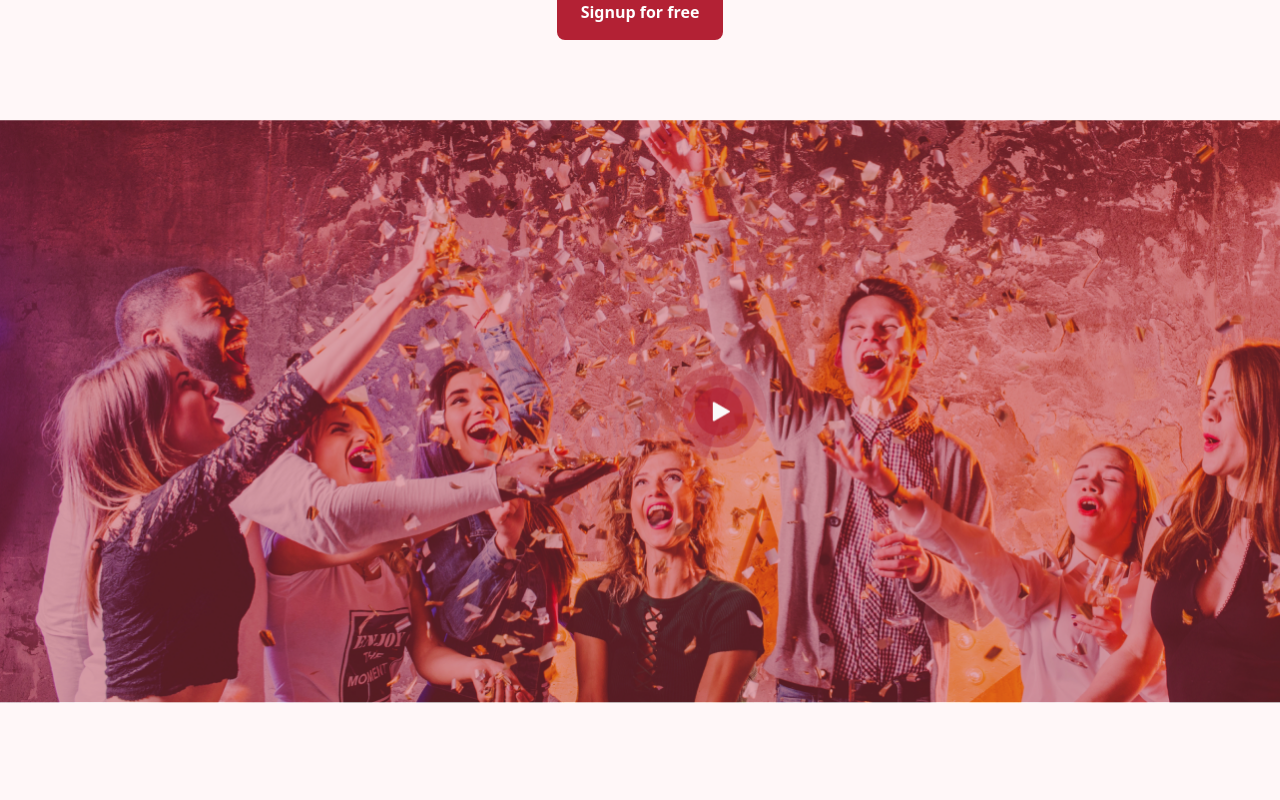
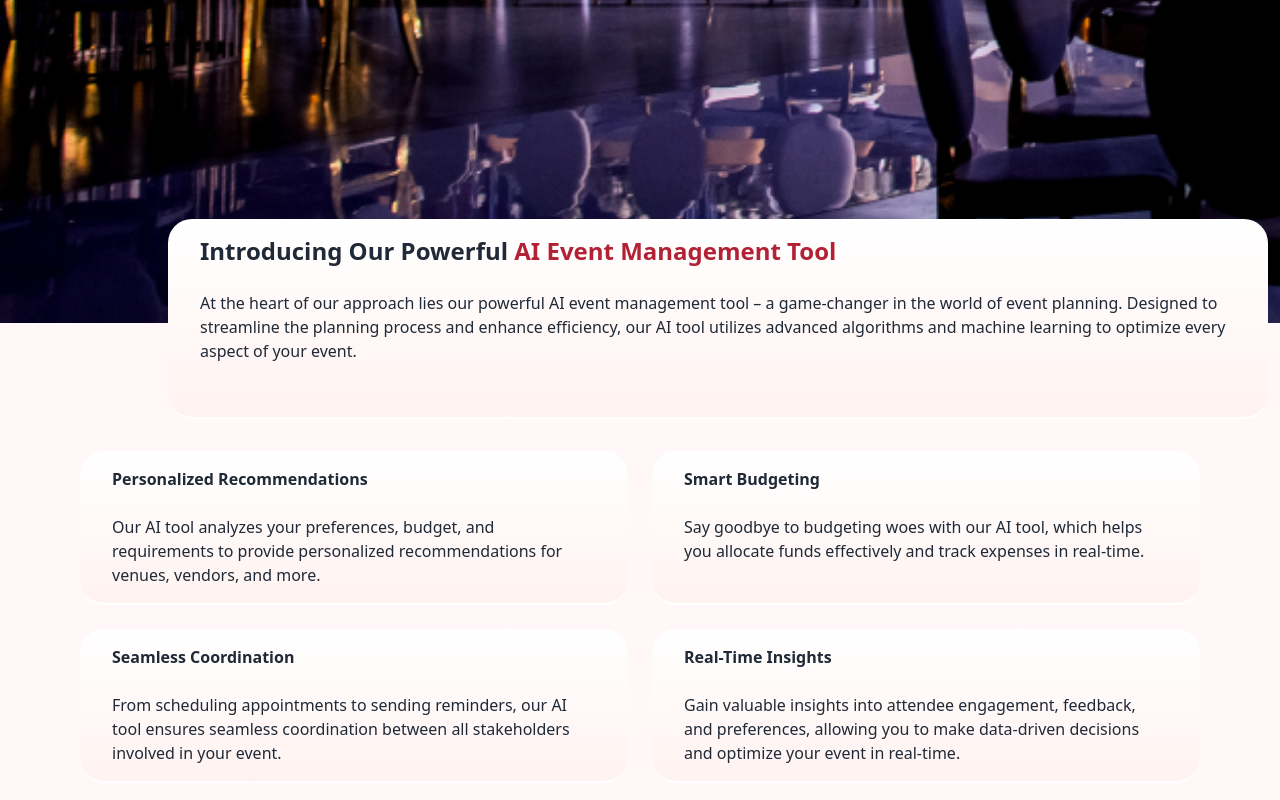
Before and after one commit to rebahaider/wedding-homepage, a React (Vite) app: page / in a window 1280 px wide. Shown: the part 1200-2000 px from the top of the page. Built offline with nearby package versions, Linux system fonts and the light colour scheme.

Commit message:
added eventtool section

```diff
--- a/src/Pages/Home/CustomerReview/CustomerReview.jsx
+++ b/src/Pages/Home/CustomerReview/CustomerReview.jsx
@@ -15,8 +15,8 @@ const CustomerReview = () => {
             <div>
                 <div className="carousel">
                     <div id="slide1" className="carousel-item relative w-full">
-                        <div className="grid md:grid-cols-3 gap-40 p-10 mx-auto">
-                            <div className="w-[300px]">
+                        <div className="grid md:grid-cols-3 gap-40 md:p-10 mx-auto">
+                            <div className="md:w-[300px]">
                                 <div>
                                     <img src={group1} />
                                 </div>
@@ -31,7 +31,7 @@ const CustomerReview = () => {
                                     <img src={group2} alt="" />
                                 </div>
                             </div>
-                            <div className="w-[300px]">
+                            <div className="md:w-[300px]">
                                 <div>
                                     <img src={group1} />
                                 </div>
@@ -46,7 +46,7 @@ const CustomerReview = () => {
                                     <img src={group2} alt="" />
                                 </div>
                             </div>
-                            <div className="w-[300px]">
+                            <div className="md:w-[300px]">
                                 <div>
                                     <img src={group1} />
                                 </div>
@@ -127,7 +127,7 @@ const CustomerReview = () => {
                     <button className="bg-[#B32134] text-white font-bold rounded-lg py-4 px-6 ">Signup for free</button>
                 </div>
             </div>
-            <div className="h-[583px] bg-no-repeat bg-cover" style={{ backgroundImage: `url(${frame})` }}>
+            <div className="min-h-screen md:h-[583px] bg-no-repeat bg-cover" style={{ backgroundImage: `url(${frame})` }}>
 
             </div>
         </div>
--- /dev/null
+++ b/src/Pages/Home/EventTool/EventTool.jsx
@@ -0,0 +1,34 @@
+import festive from "../../../assets/images/Home/festive.png";
+const EventTool = () => {
+    return (
+        <div className="bg-[#FFF7F8] pb-32">
+            <div className="relative min-h-screen md:h-[1000px] bg-no-repeat bg-cover" style={{ backgroundImage: `url(${festive})` }}>
+                <div className="absolute -bottom-24 mx-10 md:left-32 md:w-[1100px] md:h-[200px] border-b-2 border-b-white rounded-3xl bg-gradient-to-t from-[#FFF3F1] to-[#FFFFFF] space-y-6 py-4 px-8">
+                    <h1 className="font-bold text-2xl">Introducing Our Powerful <span className="text-[#B32134]">AI Event Management Tool</span></h1>
+                    <p className="font-medium text-[16px]">At the heart of our approach lies our powerful AI event management tool – a game-changer in the world of event planning. Designed to streamline the planning process and enhance efficiency, our AI tool utilizes advanced algorithms and machine learning to optimize every aspect of your event.</p>
+                </div>
+            </div>
+            <div className="grid md:grid-cols-2 gap-6 mt-32 mx-20">
+                <div className="border-b-2 border-b-white rounded-3xl bg-gradient-to-t from-[#FFF3F1] to-[#FFFFFF] space-y-6 py-4 px-8">
+                    <h1 className="font-bold text-[16px]">Personalized Recommendations</h1>
+                    <p className="text-[16px]">Our AI tool analyzes your preferences, budget, and requirements to provide personalized recommendations for venues, vendors, and more.</p>
+                </div>
+                <div className="border-b-2 border-b-white rounded-3xl bg-gradient-to-t from-[#FFF3F1] to-[#FFFFFF] space-y-6 py-4 px-8">
+                    <h1 className="text-[16px] font-bold">Smart Budgeting</h1>
+                    <p className="text-[16px]">Say goodbye to budgeting woes with our AI tool, which helps you allocate funds effectively and track expenses in real-time.</p>
+                </div>
+                <div className="border-b-2 border-b-white rounded-3xl bg-gradient-to-t from-[#FFF3F1] to-[#FFFFFF] space-y-6 py-4 px-8">
+                    <h1 className="font-bold text-[16px]">Seamless Coordination</h1>
+                    <p className="text-[16px]">From scheduling appointments to sending reminders, our AI tool ensures seamless coordination between all stakeholders involved in your event.</p>
+                </div>
+                <div className="border-b-2 border-b-white rounded-3xl bg-gradient-to-t from-[#FFF3F1] to-[#FFFFFF] space-y-6 py-4 px-8">
+                    <h1 className="font-bold text-[16px]">Real-Time Insights</h1>
+                    <p className="font-medium text-[16px]">Gain valuable insights into attendee engagement, feedback, and preferences, allowing you to make data-driven decisions and optimize your event in real-time.</p>
+                </div>
+            </div>
+
+        </div>
+    );
+};
+
+export default EventTool;
--- a/src/Pages/Home/Home/Home.jsx
+++ b/src/Pages/Home/Home/Home.jsx
@@ -1,4 +1,5 @@
 import CustomerReview from "../CustomerReview/CustomerReview";
+import EventTool from "../EventTool/EventTool";
 import Planning from "../Planning/Planning";
 import Question from "../Question/Question";
 import LatestNews from "./LatestNews/LatestNews";
@@ -6,6 +7,7 @@ import LatestNews from "./LatestNews/LatestNews";
 const Home = () => {
     return (
         <div>
+            <EventTool></EventTool>
             <CustomerReview></CustomerReview>
             <Question></Question>
             <LatestNews></LatestNews>
```
Also changed, not shown: src/assets/images/Home/festive.png (added).
